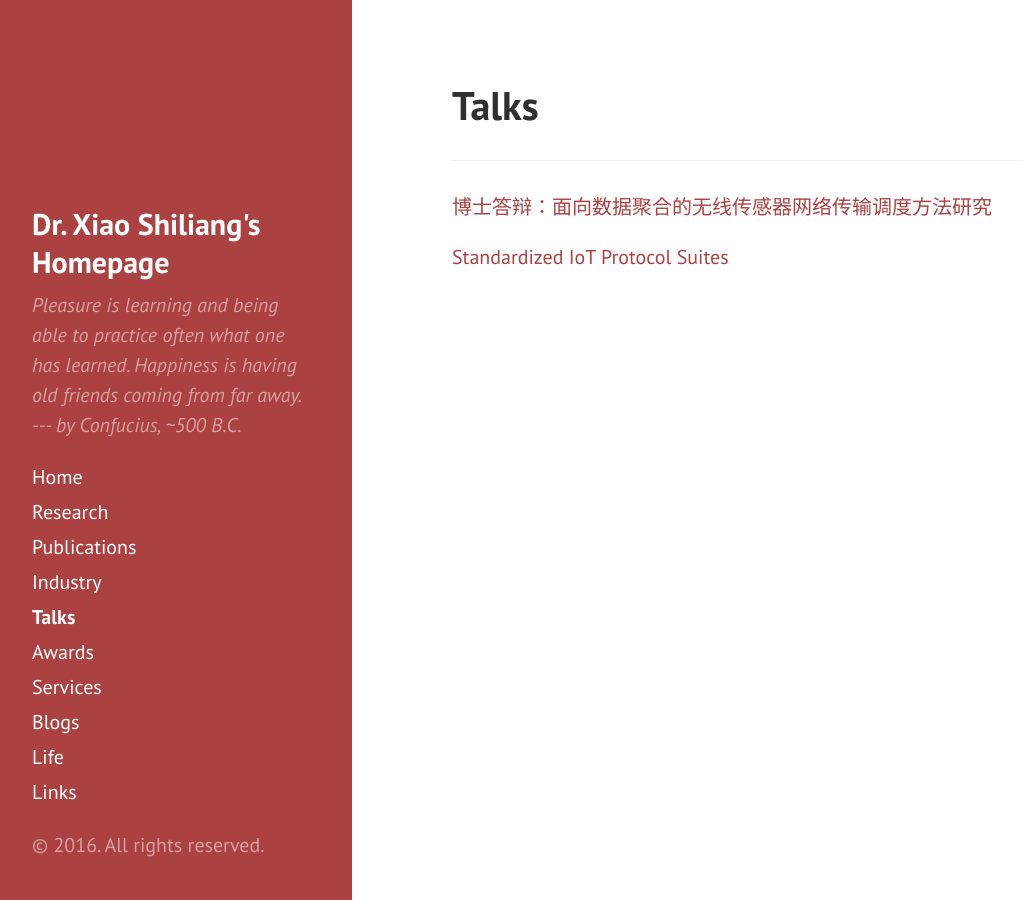
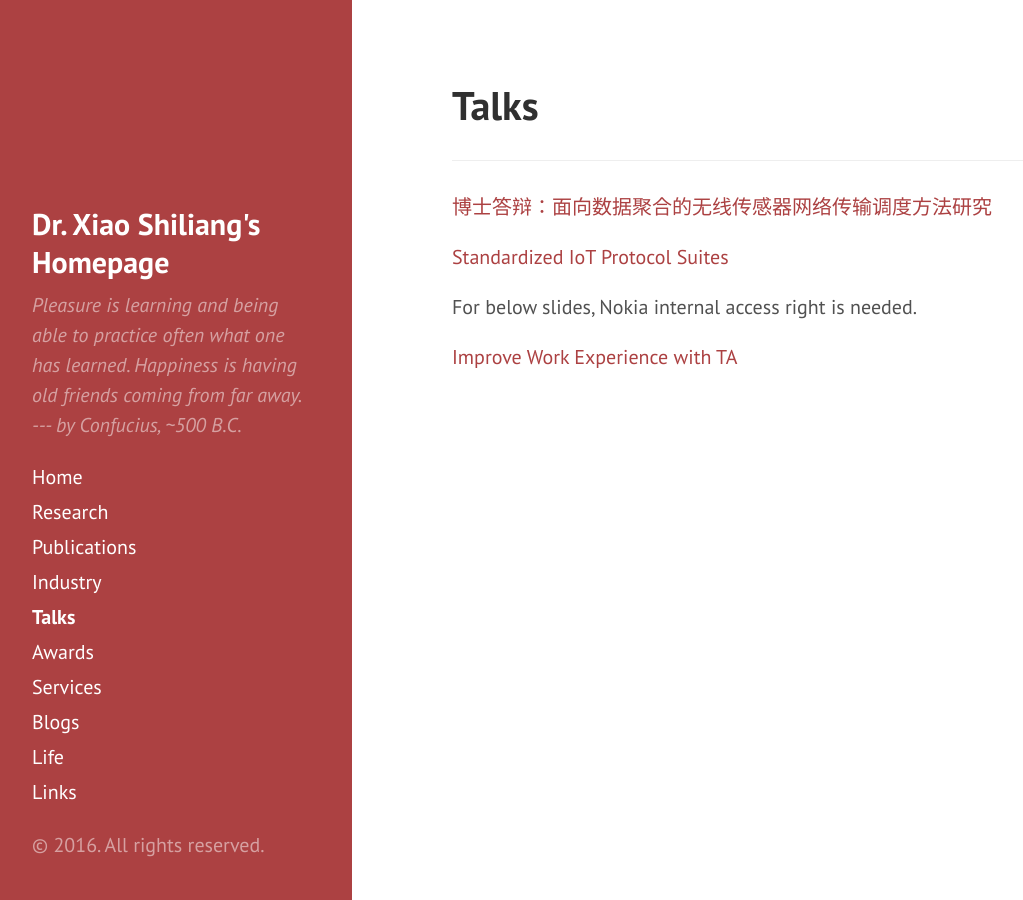
Before and after one commit to slxiao/slxiao.github.io, a Jekyll site: the page built from 4talks.md, in a window 1280 px wide. Shown: the whole page, without its empty margins (8-1031 px from the left). Built offline with Jekyll 4.4.1, drawn with Linux system fonts in a browser that asks for light colours; Markdown is read by kramdown in place of the engine named in the settings.

```diff
--- a/4talks.md
+++ b/4talks.md
@@ -7,3 +7,7 @@ title: Talks
 [博士答辩：面向数据聚合的无线传感器网络传输调度方法研究](http://slxiao.github.io/presentations/thesis_defense.pdf)
 
 [Standardized IoT Protocol Suites](http://slxiao.github.io/presentations/standardized_IoT_protocol_suites.pdf)
+
+For below slides, Nokia internal access right is needed.
+
+[Improve Work Experience with TA](https://workspaces-emea.int.nokia.com/sites/TDLTESOLUTION/Documents/Eintity%20Integration/Material%20Sharing/TA/improve_work_experience_wth_ta.pdf)
```
Also changed, not shown: _posts/2016-08-22-Xiao-Shiliang-(肖世良).md (+0 -2 lines), imgs/wechat.png.
